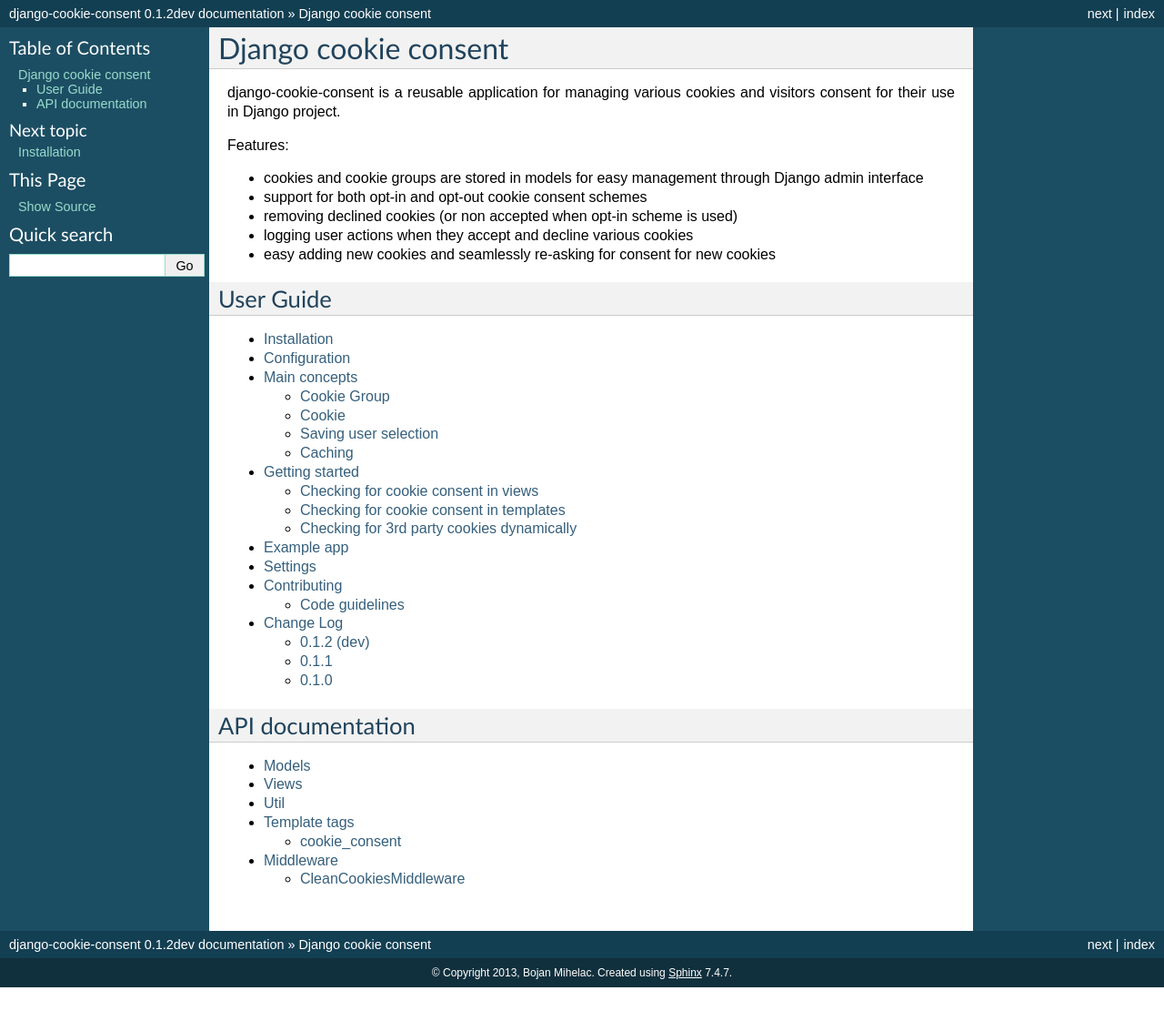
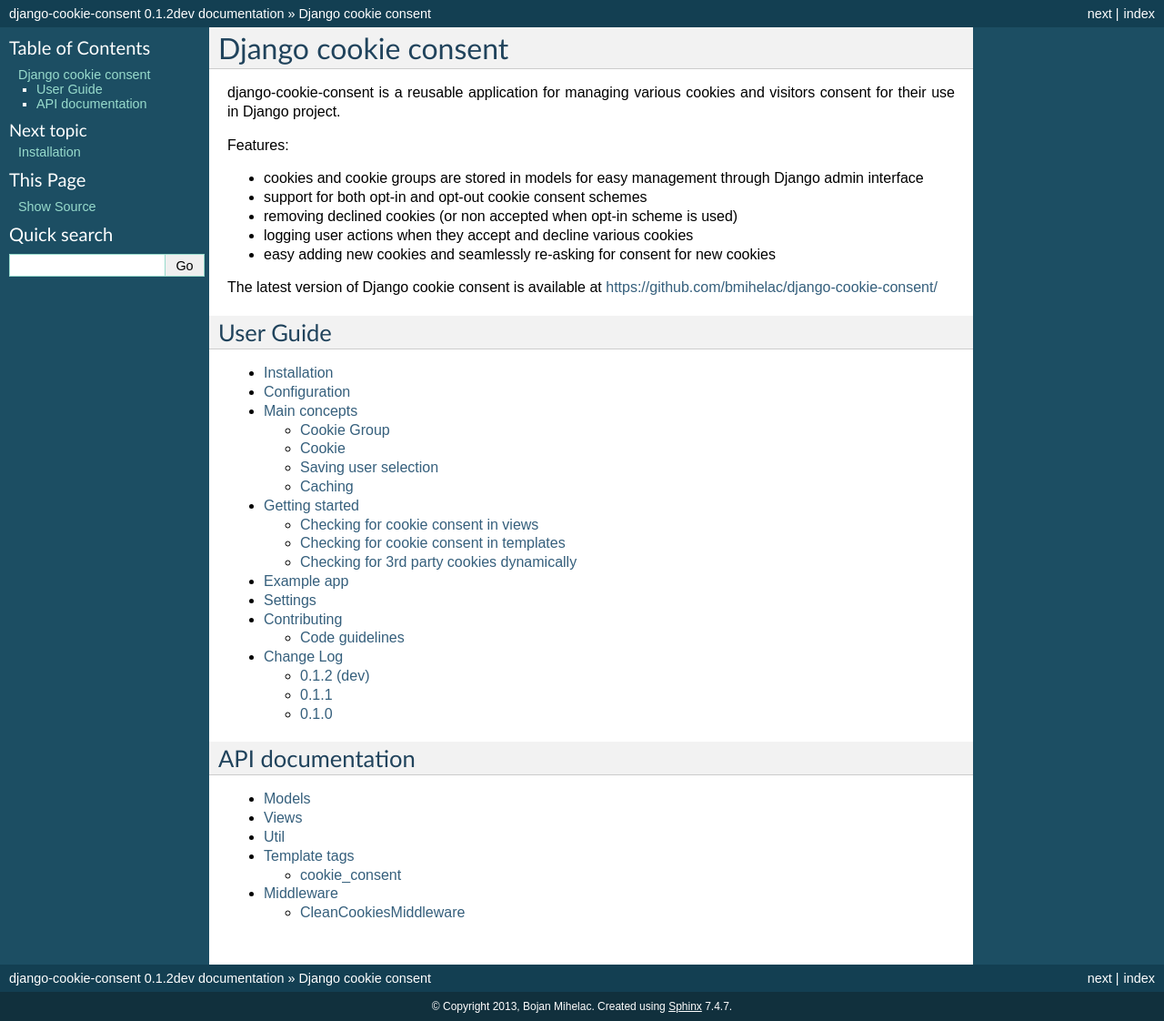
Before and after one commit to jazzband/django-cookie-consent, a Sphinx documentation site: the page built from docs/index.rst, in a window 1280 px wide. Shown: the whole page at 91% size. Built offline with Sphinx 7.4.7, drawn with Linux system fonts in a browser that asks for light colours; before the commit the page ends 1085 px from its top, so only the background shows below that.

Commit message:
Add homepage to docs

```diff
--- a/docs/index.rst
+++ b/docs/index.rst
@@ -17,6 +17,8 @@
 * logging user actions when they accept and decline various cookies
 
 * easy adding new cookies and seamlessly re-asking for consent for new cookies
+
+The latest version of Django cookie consent is available at https://github.com/bmihelac/django-cookie-consent/
 
 User Guide
 ----------
```
